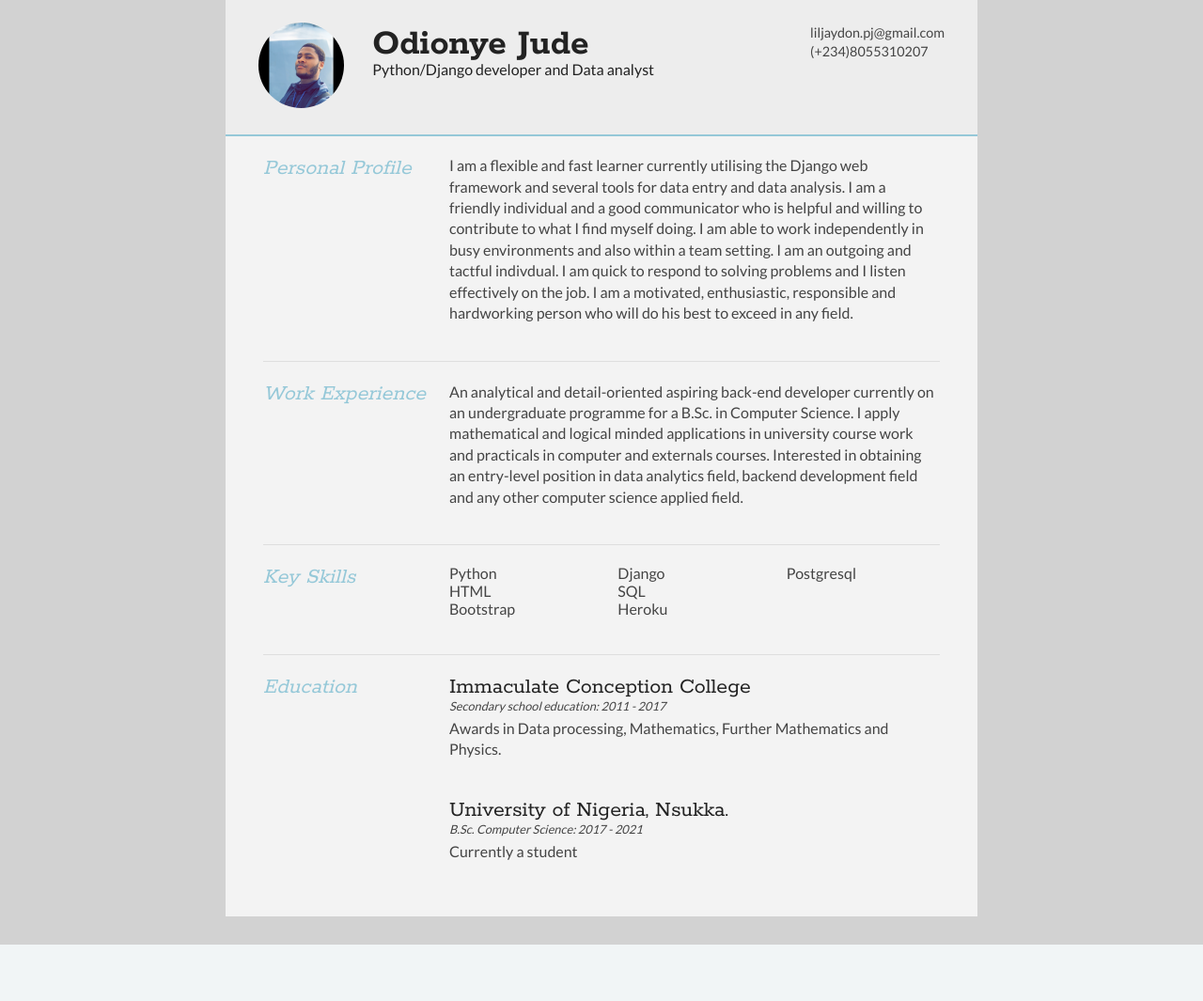
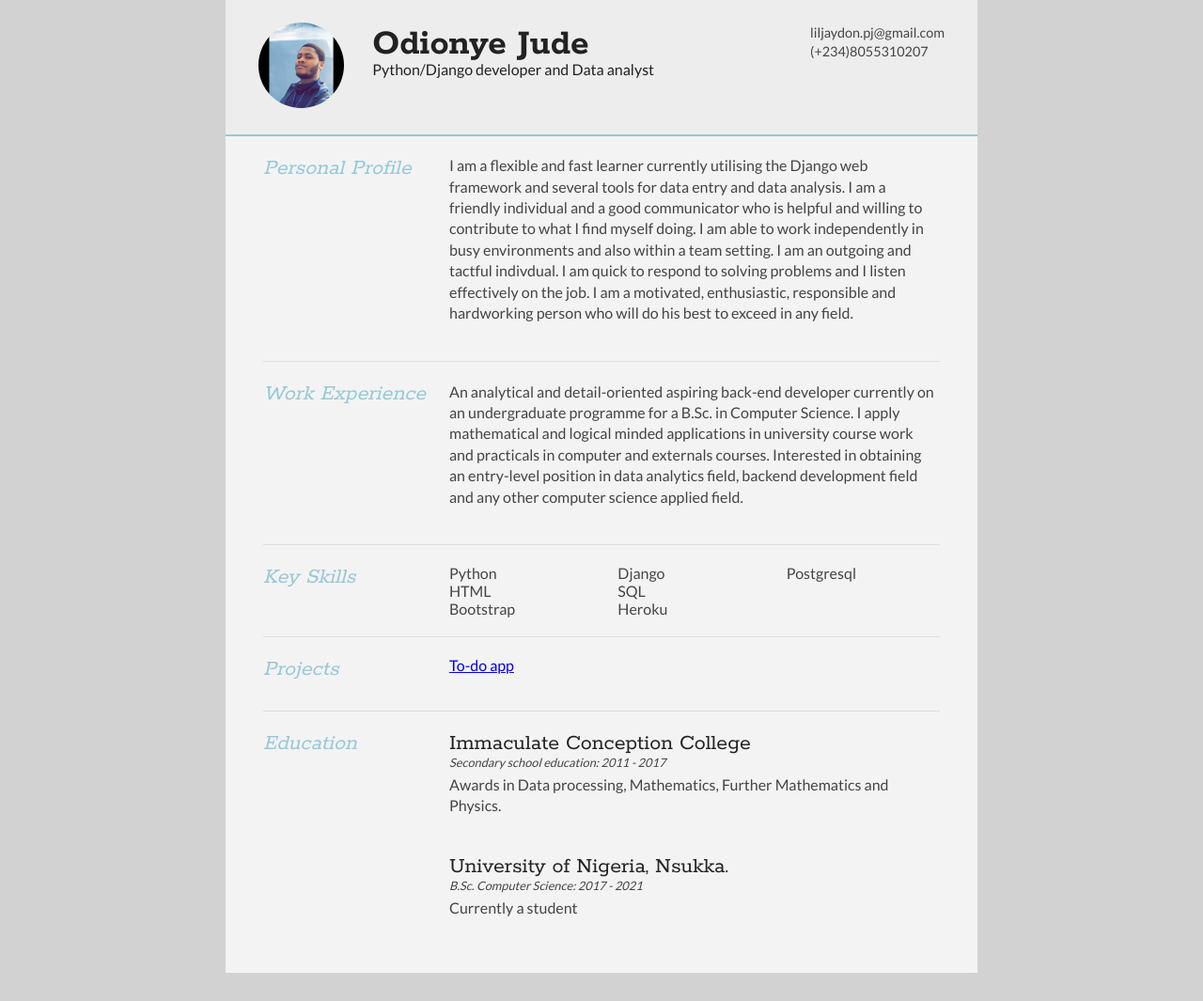
Before and after one commit to jayjaychukwu/portfolio, a Django app: page / in a window 1280 px wide. Shown: the part 31-1096 px from the top of the page at 94% size. Before the commit the page ends 1036 px from the top, so only its background shows below. Run offline with Django 3.2, Linux system fonts and the light colour scheme.

Commit message:
project add

```diff
--- a/portfolio/settings.py
+++ b/portfolio/settings.py
@@ -15,7 +15,7 @@ BASE_DIR = Path(__file__).resolve().parent.parent
 SECRET_KEY = 'wb5w6!l@f2=n=frf4v9@h#n03vl7hu9!7(ddhek&v9g$a61_*q'
 
 # SECURITY WARNING: don't run with debug turned on in production!
-DEBUG = False
+DEBUG = True
 
 ALLOWED_HOSTS = []
 
--- a/resumesite/templates/home.html
+++ b/resumesite/templates/home.html
@@ -89,6 +89,20 @@
 			<div class="clear"></div>
 		</section>
 
+		<section>
+			<div class="sectionTitle">
+				<h1>Projects</h1>
+			</div>
+
+			<div class="sectionContent">
+				<ul class="keySkills">
+					<li><a href="http://jjtodoapp.herokuapp.com" target="_blank" rel="noopener">To-do app</a></li>
+				</ul>
+			</div>
+			<div class="clear"></div>
+		</section>
+
+
 		<br>
 
 		<section>
```
